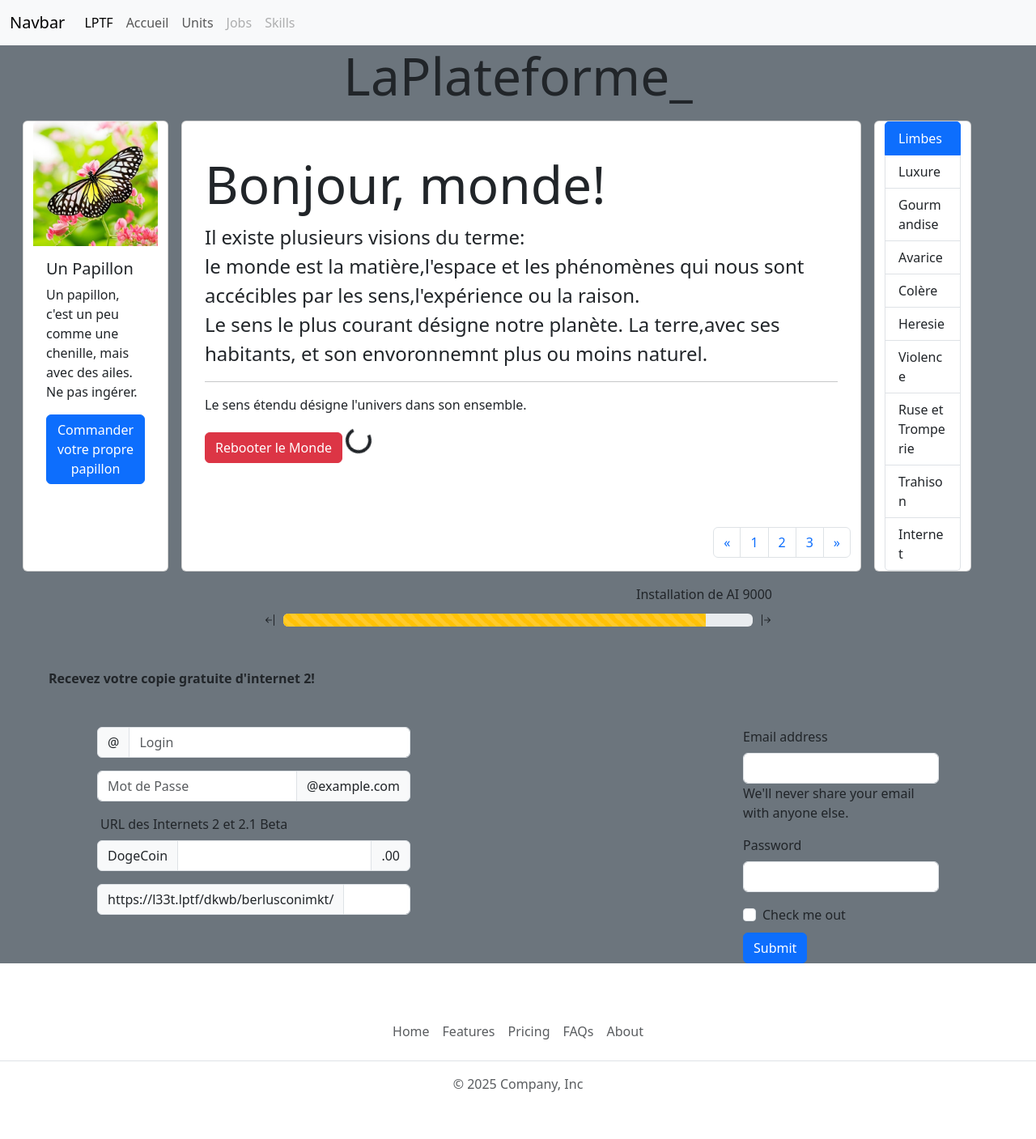
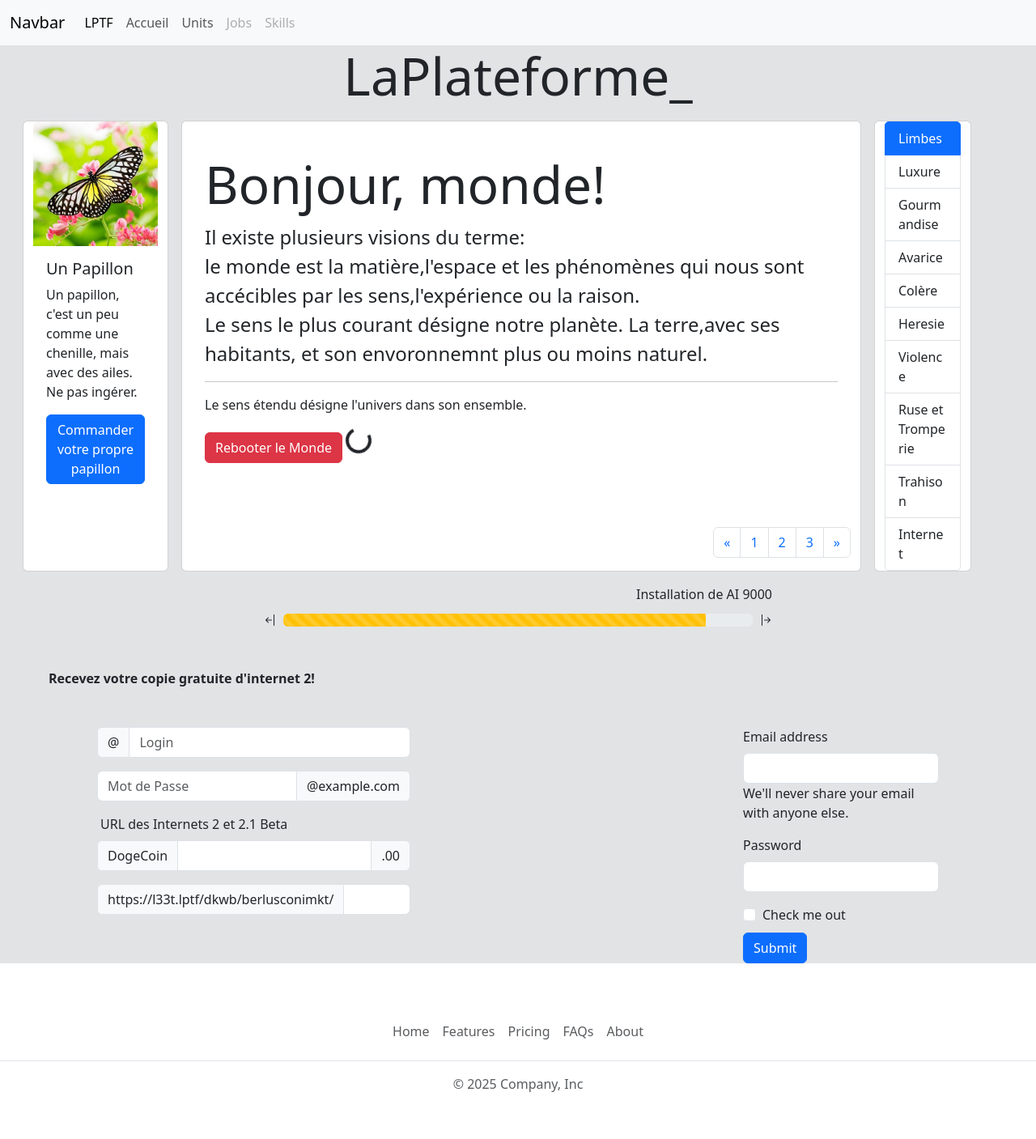
Before and after one commit to flaviemichel-laplateforme/runtrack3, a PHP site: page / in a window 1280 px wide. Shown: the whole page at 81% size. Run offline with PHP 8.4, Linux system fonts and the light colour scheme.

Commit message:
Mise à jour de la classe CSS pour le conteneur principal

```diff
--- a/jour06/job01/index.php
+++ b/jour06/job01/index.php
@@ -44,7 +44,7 @@
 
   </header>
 
-  <main class="container-fluid bg-secondary ">
+  <main class="container-fluid bg-secondary-subtle">
 
     <h1 class="display-3 text-center">LaPlateforme_</h1>
 
```
